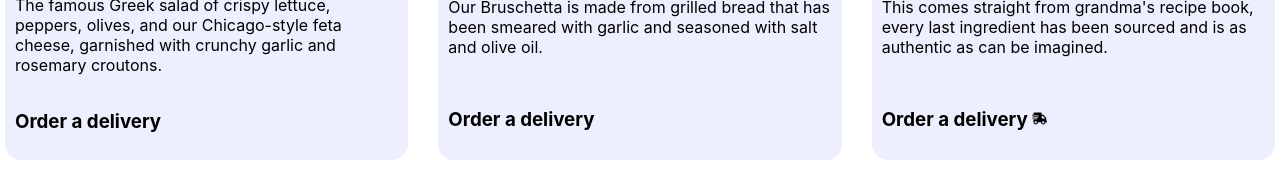
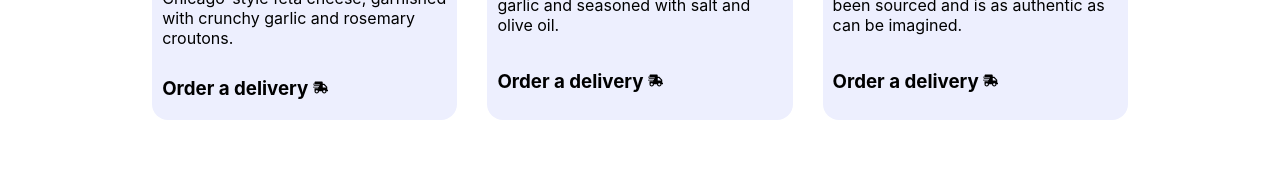
Before and after one commit to sara-kamel/little-lemon-react, a React (Create React App) app: page / in a window 1280 px wide. Shown: the part 1143-1326 px from the top of the page. After the commit the page ends 1268 px from the top, so only its background shows below. Built offline with nearby package versions, Linux system fonts and the light colour scheme.

Commit message:
Add delivery icons

```diff
--- a/src/component/highlights/index.js
+++ b/src/component/highlights/index.js
@@ -32,7 +32,9 @@ export default function Highlights () {
               Chicago-style feta cheese, garnished with crunchy garlic and
               rosemary croutons.
             </p>
-            <h3>Order a delivery</h3>
+            <h3>
+              Order a delivery <FaShippingFast size={15} color='black' />
+            </h3>
           </div>
         </div>
         <div className='dish-card'>
@@ -53,7 +55,9 @@ export default function Highlights () {
               Our Bruschetta is made from grilled bread that has been smeared
               with garlic and seasoned with salt and olive oil.
             </p>
-            <h3>Order a delivery</h3>
+            <h3>
+              Order a delivery <FaShippingFast size={15} color='black' />
+            </h3>
           </div>
         </div>
         <div className='dish-card'>
--- a/src/component/highlights/styles.css
+++ b/src/component/highlights/styles.css
@@ -81,7 +81,7 @@
   }
 }
 @media screen and (min-width: 950px) {
-  .customers-say {
+  .Highlights{
     width: 77%;
     margin: auto;
   }
```
